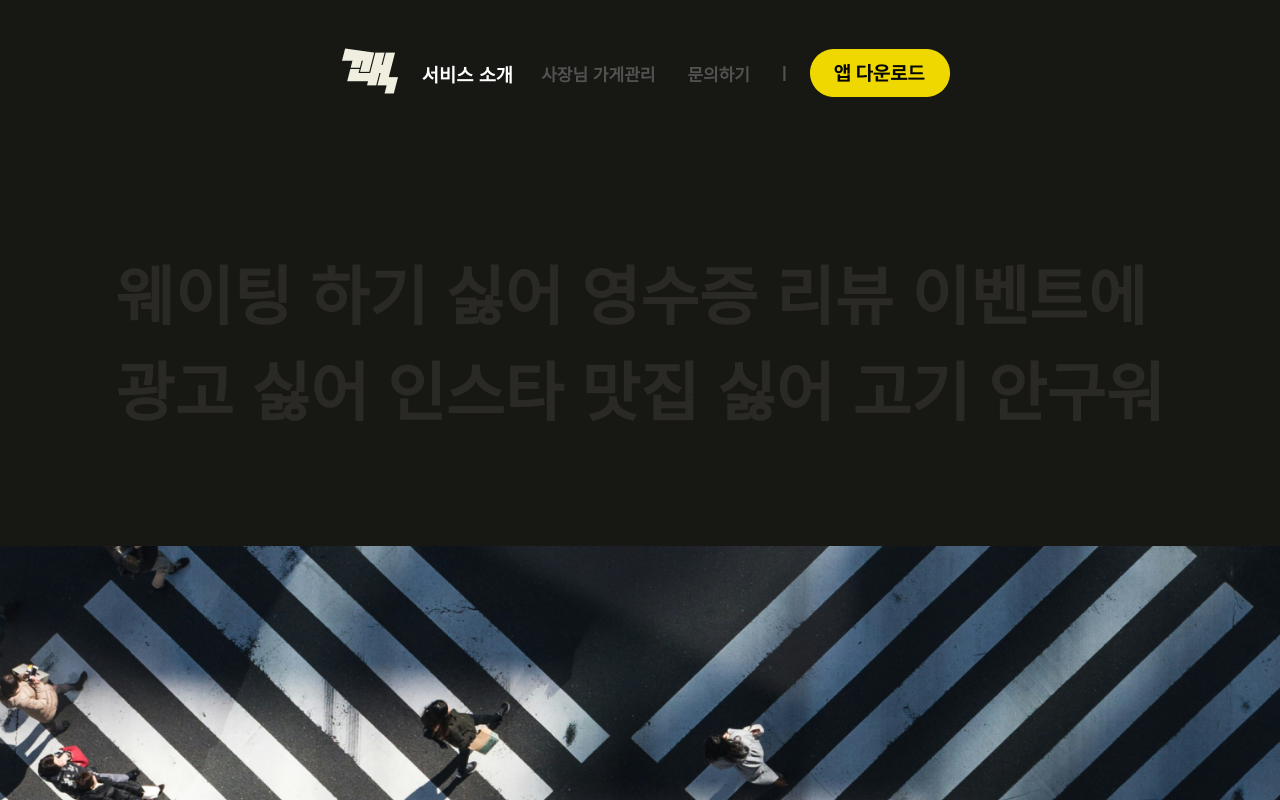
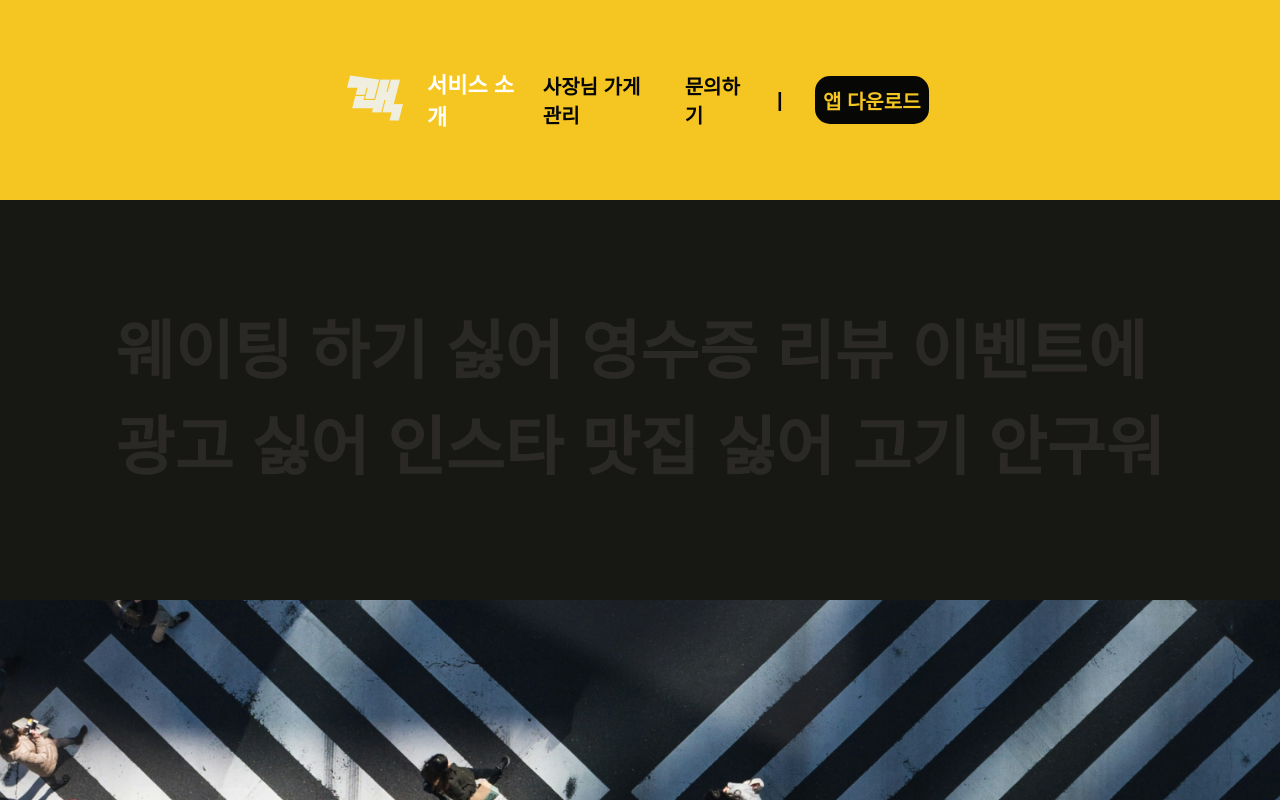
Before and after one commit to Quack-kr/quack-web, a React (Vite) app: page / in a window 1280 px wide. Shown: the top 800 px of the page. Built offline with nearby package versions, Linux system fonts and the light colour scheme.

Commit message:
[style] 홈 화면 header CSS 변경

```diff
--- a/src/components/common/Header.tsx
+++ b/src/components/common/Header.tsx
@@ -4,12 +4,14 @@ import AppDownloadButton from "../../assets/images/appDownloadBtn.png";
 import MainLogo from "../../assets/images/logo.png";
 import { Link, useLocation } from "react-router-dom";
 
-const HeaderContainer = styled.header`
+const HeaderContainer = styled.header<{ $isRoot: boolean }>`
+  width: 100vw;
+  height: 200px;
   display: flex;
   justify-content: space-between;
   align-items: center;
-  padding: 1rem 2rem;
-  margin: 0 10rem;
+  padding: 10px 335px;
+  background-color: ${({ $isRoot }) => ($isRoot ? "#F5C622" : "transparent")};
 `;
 
 const Logo = styled.img`
@@ -17,34 +19,43 @@ const Logo = styled.img`
   height: 110px;
 `;
 
-const Nav = styled.nav`
+const Nav = styled.nav<{ $isRoot: boolean }>`
   display: flex;
   align-items: center;
   width: auto;
   height: 48px;
-
-  a, div {
+  a,
+  div {
     margin: 0 1rem;
-    color: #525250;
-    font-size: 17px;
+    color: ${({ $isRoot }) => ($isRoot ? "#070706" : "#525250")};
+    font-size: 20px;
     font-weight: bold;
     text-decoration: none;
     transition: transform 0.2s ease-in-out;
   }
 
-  a:hover, a.active {
+  a:hover,
+  a.active {
     transform: scale(1.1);
     color: white;
     font-weight: 900;
   }
 `;
 
-const AppDownloadBtn = styled.img`
+const AppDownloadBtn = styled.div<{ $isRoot: boolean }>`
   width: 140px;
   height: 48px;
   margin-left: 7px;
+  border-radius: 15px;
   transition: transform 0.2s ease-in-out;
   cursor: pointer;
+  background-color: ${({ $isRoot }) => ($isRoot ? "#070706" : "#EFD800")};
+  color: ${({ $isRoot }) => ($isRoot ? "#F5C622" : "#070706")} !important;
+  font-size: 20px;
+  font-weight: 700;
+  display: flex;
+  align-items: center;
+  justify-content: center;
 
   &:hover {
     transform: scale(1.1);
@@ -53,6 +64,7 @@ const AppDownloadBtn = styled.img`
 
 const Header: React.FC = () => {
   const location = useLocation();
+  const isRoot = location.pathname === "/";
 
   // 활성화 여부 확인 함수
   const isActive = (path: string) => {
@@ -65,22 +77,26 @@ const Header: React.FC = () => {
   }
 
   return (
-    <HeaderContainer>
+    <HeaderContainer $isRoot={isRoot}>
       <Link to="/">
         <Logo src={MainLogo} />
       </Link>
-      <Nav>
+      <Nav $isRoot={isRoot}>
         <Link to="/" className={isActive("/") ? "active" : ""}>
           서비스 소개
         </Link>
-        <Link to="/management" className={isActive("/management") ? "active" : ""}>
+        <Link
+          to="/management"
+          className={isActive("/management") ? "active" : ""}
+        >
           사장님 가게관리
         </Link>
         <Link to="/contact" className={isActive("/contact") ? "active" : ""}>
           문의하기
         </Link>
         <div>|</div>
-        <AppDownloadBtn src={AppDownloadButton} />
+        {/*<AppDownloadBtn src={AppDownloadButton}/>*/}
+        <AppDownloadBtn $isRoot={isRoot}>앱 다운로드</AppDownloadBtn>
       </Nav>
     </HeaderContainer>
   );
```
